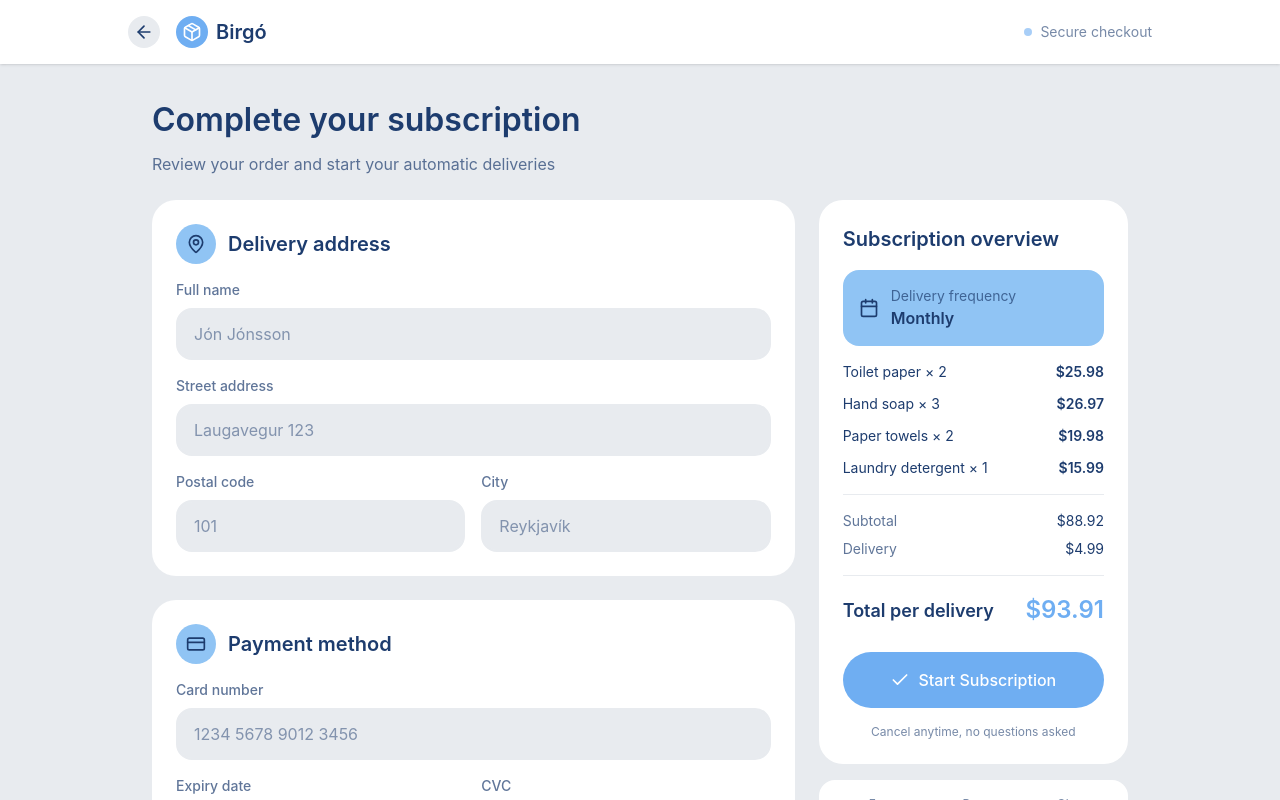
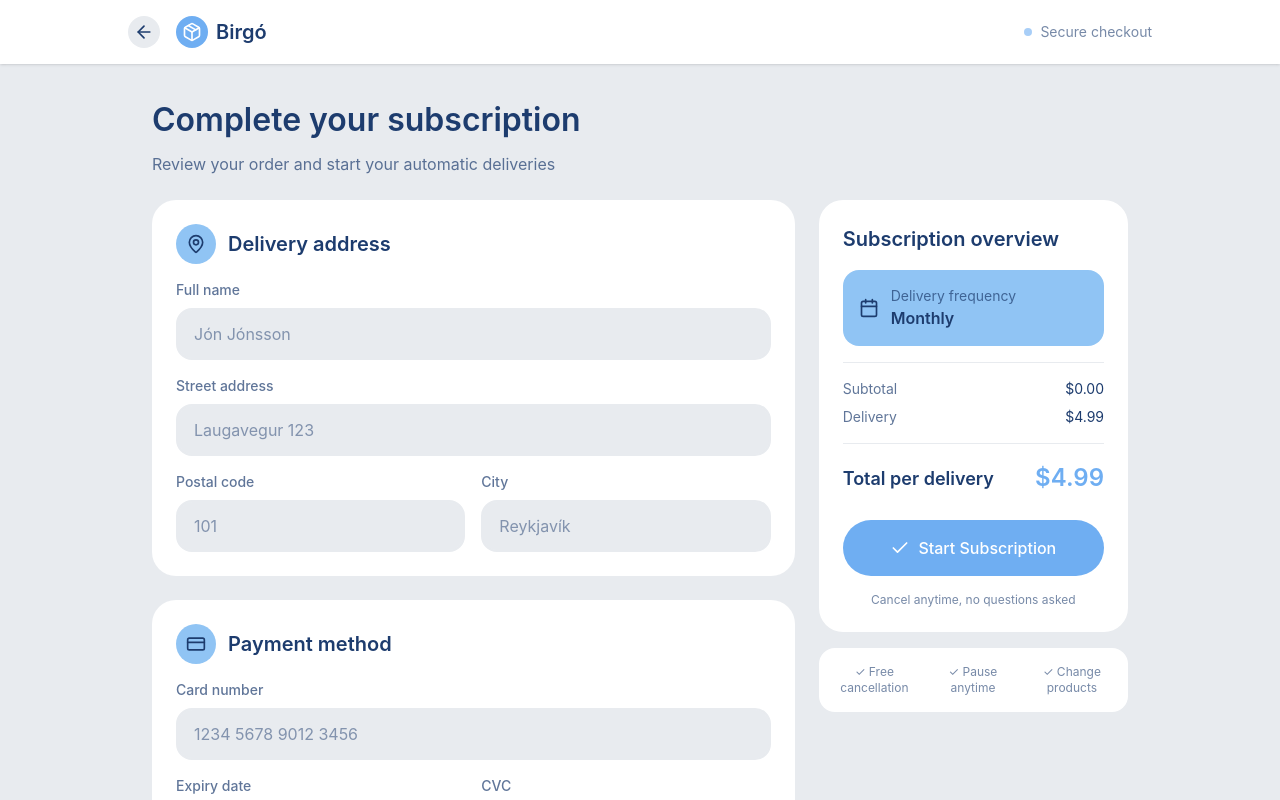
Before and after one commit to herdisheida/Birgo, a React (Vite) app: page /checkout in a window 1280 px wide. Shown: the top 800 px of the page. Built offline with nearby package versions, Linux system fonts and the light colour scheme.

Commit message:
info persists

```diff
--- a/package.json
+++ b/package.json
@@ -36,8 +36,8 @@
     "@radix-ui/react-slot": "1.1.2",
     "@radix-ui/react-switch": "1.1.3",
     "@radix-ui/react-tabs": "1.1.3",
+    "@radix-ui/react-toggle": "1.1.2",
     "@radix-ui/react-toggle-group": "1.1.2",
-    "@radix-ui/react-toggle": "1.1.2",
     "@radix-ui/react-tooltip": "1.1.8",
     "canvas-confetti": "1.9.4",
     "class-variance-authority": "0.7.1",
@@ -62,7 +62,9 @@
     "sonner": "2.0.3",
     "tailwind-merge": "3.2.0",
     "tw-animate-css": "1.3.8",
-    "vaul": "1.1.2"
+    "vaul": "1.1.2",
+    "zod": "^4.4.1",
+    "zustand": "^5.0.12"
   },
   "devDependencies": {
     "@tailwindcss/vite": "4.1.12",
--- a/src/app/components/ProductSelection.tsx
+++ b/src/app/components/ProductSelection.tsx
@@ -1,5 +1,6 @@
 import { Package, Minus, Plus, X, ShoppingBag, Sparkles, Wind, Droplets, Trash2, Zap, ArrowLeft } from 'lucide-react';
 import { useState } from 'react';
+import { useSubscriptionStore } from '../store/subscriptionStore';
 
 interface Product {
   id: string;
@@ -25,37 +26,29 @@ interface ProductSelectionProps {
 }
 
 export function ProductSelection({ onBack, onContinue }: ProductSelectionProps) {
-  const [selectedItems, setSelectedItems] = useState<Record<string, number>>({});
+  const { selectedProducts, addProduct, updateProductQuantity, removeProduct } = useSubscriptionStore();
   const [sidebarOpen, setSidebarOpen] = useState(false);
 
   const addItem = (productId: string) => {
-    setSelectedItems(prev => ({
-      ...prev,
-      [productId]: 1
-    }));
+    const product = products.find(p => p.id === productId);
+    if (product) {
+      addProduct({
+        id: product.id,
+        name: product.name,
+        quantity: 1,
+        price: Math.random() * 10 + 5, // Mock price for now
+      });
+    }
   };
 
   const updateQuantity = (productId: string, delta: number) => {
-    setSelectedItems(prev => {
-      const current = prev[productId] || 0;
-      const newQuantity = current + delta;
-      if (newQuantity <= 0) {
-        const { [productId]: _, ...rest } = prev;
-        return rest;
-      }
-      return { ...prev, [productId]: newQuantity };
-    });
+    const current = selectedProducts[productId]?.quantity || 0;
+    const newQuantity = current + delta;
+    updateProductQuantity(productId, newQuantity);
   };
 
-  const removeItem = (productId: string) => {
-    setSelectedItems(prev => {
-      const { [productId]: _, ...rest } = prev;
-      return rest;
-    });
-  };
-
-  const selectedCount = Object.keys(selectedItems).length;
-  const totalItems = Object.values(selectedItems).reduce((sum, qty) => sum + qty, 0);
+  const selectedCount = Object.keys(selectedProducts).length;
+  const totalItems = Object.values(selectedProducts).reduce((sum, item) => sum + item.quantity, 0);
 
   return (
     <div className="min-h-screen" style={{ backgroundColor: '#E8EBEF' }}>
@@ -107,7 +100,7 @@ export function ProductSelection({ onBack, onContinue }: ProductSelectionProps)
           {/* Product Grid */}
           <div className="grid grid-cols-2 md:grid-cols-3 gap-4">
             {products.map((product) => {
-              const quantity = selectedItems[product.id] || 0;
+              const quantity = selectedProducts[product.id]?.quantity || 0;
               const isAdded = quantity > 0;
 
               return (
@@ -173,7 +166,7 @@ export function ProductSelection({ onBack, onContinue }: ProductSelectionProps)
             ) : (
               <>
                 <div className="space-y-3 mb-6 max-h-96 overflow-y-auto">
-                  {Object.entries(selectedItems).map(([productId, quantity]) => {
+                  {Object.entries(selectedProducts).map(([productId, item]) => {
                     const product = products.find(p => p.id === productId);
                     if (!product) return null;
 
@@ -192,12 +185,12 @@ export function ProductSelection({ onBack, onContinue }: ProductSelectionProps)
                               {product.name}
                             </p>
                             <p className="text-xs" style={{ color: '#1D3C6E', opacity: '0.6' }}>
-                              Qty: {quantity}
+                              Qty: {item.quantity}
                             </p>
                           </div>
                         </div>
                         <button
-                          onClick={() => removeItem(productId)}
+                          onClick={() => removeProduct(productId)}
                           className="w-6 h-6 rounded-full flex items-center justify-center hover:scale-110 transition-transform"
                           style={{ backgroundColor: '#1D3C6E' }}
                         >
@@ -259,7 +252,7 @@ export function ProductSelection({ onBack, onContinue }: ProductSelectionProps)
             ) : (
               <>
                 <div className="space-y-3 mb-6">
-                  {Object.entries(selectedItems).map(([productId, quantity]) => {
+                  {Object.entries(selectedProducts).map(([productId, item]) => {
                     const product = products.find(p => p.id === productId);
                     if (!product) return null;
 
@@ -278,12 +271,12 @@ export function ProductSelection({ onBack, onContinue }: ProductSelectionProps)
                               {product.name}
                             </p>
                             <p className="text-xs" style={{ color: '#1D3C6E', opacity: '0.6' }}>
-                              Qty: {quantity}
+                              Qty: {item.quantity}
                             </p>
                           </div>
                         </div>
                         <button
-                          onClick={() => removeItem(productId)}
+                          onClick={() => removeProduct(productId)}
                           className="w-6 h-6 rounded-full flex items-center justify-center"
                           style={{ backgroundColor: '#1D3C6E' }}
                         >
--- a/src/app/components/SubscriptionSettings.tsx
+++ b/src/app/components/SubscriptionSettings.tsx
@@ -1,18 +1,6 @@
 import { Package, ArrowLeft, Calendar, TrendingUp, Edit2, Check } from 'lucide-react';
-import { useState } from 'react';
-
-interface Product {
-  id: string;
-  name: string;
-  usage: number;
-}
-
-const initialProducts: Product[] = [
-  { id: '1', name: 'Toilet paper', usage: 70 },
-  { id: '2', name: 'Hand soap', usage: 50 },
-  { id: '3', name: 'Paper towels', usage: 60 },
-  { id: '4', name: 'Laundry detergent', usage: 40 },
-];
+import { useState, useEffect } from 'react';
+import { useSubscriptionStore } from '../store/subscriptionStore';
 
 interface SubscriptionSettingsProps {
   onBack?: () => void;
@@ -20,22 +8,28 @@ interface SubscriptionSettingsProps {
 }
 
 export function SubscriptionSettings({ onBack, onSave }: SubscriptionSettingsProps) {
-  const [frequency, setFrequency] = useState<'weekly' | 'monthly' | 'custom'>('monthly');
-  const [customDays, setCustomDays] = useState(30);
-  const [products, setProducts] = useState<Product[]>(initialProducts);
+  const {
+    selectedProducts,
+    subscriptionSettings,
+    setSubscriptionSettings,
+    updateProductUsage,
+    removeProduct,
+  } = useSubscriptionStore();
+
   const [isSaved, setIsSaved] = useState(false);
 
-  const updateUsage = (productId: string, newUsage: number) => {
-    setProducts(prev =>
-      prev.map(p => p.id === productId ? { ...p, usage: newUsage } : p)
-    );
-    setIsSaved(false);
-  };
+  // Initialize product usage from selected products if not already set
+  useEffect(() => {
+    const selectedProductIds = Object.keys(selectedProducts);
+    const existingUsageIds = subscriptionSettings.productUsage.map(p => p.id);
 
-  const removeProduct = (productId: string) => {
-    setProducts(prev => prev.filter(p => p.id !== productId));
-    setIsSaved(false);
-  };
+    selectedProductIds.forEach(id => {
+      if (!existingUsageIds.includes(id)) {
+        const product = selectedProducts[id];
+        updateProductUsage(id, 50); // Default to 50% usage
+      }
+    });
+  }, [selectedProducts]);
 
   const handleSave = () => {
     setIsSaved(true);
@@ -46,7 +40,9 @@ export function SubscriptionSettings({ onBack, onSave }: SubscriptionSettingsPro
   };
 
   const getNextDeliveryDate = () => {
-    const days = frequency === 'weekly' ? 7 : frequency === 'monthly' ? 30 : customDays;
+    const days = subscriptionSettings.frequency === 'weekly' ? 7 :
+                 subscriptionSettings.frequency === 'monthly' ? 30 :
+                 subscriptionSettings.customDays || 30;
     const date = new Date();
     date.setDate(date.getDate() + days);
     return date.toLocaleDateString('en-US', { month: 'long', day: 'numeric', year: 'numeric' });
@@ -57,6 +53,8 @@ export function SubscriptionSettings({ onBack, onSave }: SubscriptionSettingsPro
     if (usage < 70) return 'Medium';
     return 'High';
   };
+
+  const products = subscriptionSettings.productUsage;
 
   return (
     <div className="min-h-screen" style={{ backgroundColor: '#E8EBEF' }}>
@@ -122,12 +120,12 @@ export function SubscriptionSettings({ onBack, onSave }: SubscriptionSettingsPro
               {(['weekly', 'monthly', 'custom'] as const).map((freq) => (
                 <button
                   key={freq}
-                  onClick={() => setFrequency(freq)}
+                  onClick={() => setSubscriptionSettings({ frequency: freq })}
                   className="py-3 px-4 rounded-2xl transition-all hover:scale-105"
                   style={{
-                    backgroundColor: frequency === freq ? '#6FAEF2' : '#E8EBEF',
-                    color: frequency === freq ? 'white' : '#1D3C6E',
-                    fontWeight: frequency === freq ? '600' : '500'
+                    backgroundColor: subscriptionSettings.frequency === freq ? '#6FAEF2' : '#E8EBEF',
+                    color: subscriptionSettings.frequency === freq ? 'white' : '#1D3C6E',
+                    fontWeight: subscriptionSettings.frequency === freq ? '600' : '500'
                   }}
                 >
                   {freq.charAt(0).toUpperCase() + freq.slice(1)}
@@ -135,23 +133,22 @@ export function SubscriptionSettings({ onBack, onSave }: SubscriptionSettingsPro
               ))}
             </div>
 
-            {frequency === 'custom' && (
+            {subscriptionSettings.frequency === 'custom' && (
               <div className="mt-4">
                 <label className="block mb-2 text-sm" style={{ color: '#1D3C6E', opacity: '0.7' }}>
-                  Every {customDays} days
+                  Every {subscriptionSettings.customDays || 30} days
                 </label>
                 <input
                   type="range"
                   min="7"
                   max="90"
-                  value={customDays}
+                  value={subscriptionSettings.customDays || 30}
                   onChange={(e) => {
-                    setCustomDays(Number(e.target.value));
-                    setIsSaved(false);
+                    setSubscriptionSettings({ customDays: Number(e.target.value) });
                   }}
                   className="w-full h-2 rounded-full appearance-none cursor-pointer"
                   style={{
-                    background: `linear-gradient(to right, #6FAEF2 0%, #6FAEF2 ${((customDays - 7) / 83) * 100}%, #E8EBEF ${((customDays - 7) / 83) * 100}%, #E8EBEF 100%)`
+                    background: `linear-gradient(to right, #6FAEF2 0%, #6FAEF2 ${(((subscriptionSettings.customDays || 30) - 7) / 83) * 100}%, #E8EBEF ${(((subscriptionSettings.customDays || 30) - 7) / 83) * 100}%, #E8EBEF 100%)`
                   }}
                 />
                 <div className="flex justify-between text-xs mt-1" style={{ color: '#1D3C6E', opacity: '0.5' }}>
--- a/src/app/pages/Checkout.tsx
+++ b/src/app/pages/Checkout.tsx
@@ -8,25 +8,33 @@ import {
 } from "lucide-react";
 import { useState } from "react";
 import { useNavigate } from "react-router";
+import { useSubscriptionStore } from "../store/subscriptionStore";
 
 export function Checkout() {
   const navigate = useNavigate();
-  const [deliveryFrequency] = useState("Monthly");
+  const {
+    selectedProducts,
+    subscriptionSettings,
+    deliveryAddress,
+    setDeliveryAddress,
+    paymentMethod,
+    setPaymentMethod,
+  } = useSubscriptionStore();
+
   const [isProcessing, setIsProcessing] = useState(false);
 
-  const orderItems = [
-    { name: "Toilet paper", quantity: 2, price: 12.99 },
-    { name: "Hand soap", quantity: 3, price: 8.99 },
-    { name: "Paper towels", quantity: 2, price: 9.99 },
-    { name: "Laundry detergent", quantity: 1, price: 15.99 },
-  ];
+  const orderItems = Object.values(selectedProducts);
 
   const subtotal = orderItems.reduce(
-    (sum, item) => sum + item.price * item.quantity,
+    (sum, item) => sum + (item.price || 0) * item.quantity,
     0,
   );
   const delivery = 4.99;
   const total = subtotal + delivery;
+
+  const deliveryFrequency = subscriptionSettings.frequency === 'weekly' ? 'Weekly' :
+                            subscriptionSettings.frequency === 'monthly' ? 'Monthly' :
+                            `Every ${subscriptionSettings.customDays || 30} days`;
 
   const handleStartSubscription = () => {
     setIsProcessing(true);
@@ -138,6 +146,8 @@ export function Checkout() {
                   <input
                     type="text"
                     placeholder="Jón Jónsson"
+                    value={deliveryAddress.fullName || ''}
+                    onChange={(e) => setDeliveryAddress({ fullName: e.target.value })}
                     className="w-full px-4 py-3 rounded-2xl border-2 outline-none focus:border-opacity-100 transition-colors"
                     style={{
                       backgroundColor: "#E8EBEF",
@@ -157,6 +167,8 @@ export function Checkout() {
                   <input
                     type="text"
                     placeholder="Laugavegur 123"
+                    value={deliveryAddress.street || ''}
+                    onChange={(e) => setDeliveryAddress({ street: e.target.value })}
                     className="w-full px-4 py-3 rounded-2xl border-2 outline-none focus:border-opacity-100 transition-colors"
                     style={{
                       backgroundColor: "#E8EBEF",
@@ -180,6 +192,8 @@ export function Checkout() {
                     <input
                       type="text"
                       placeholder="101"
+                      value={deliveryAddress.postalCode || ''}
+                      onChange={(e) => setDeliveryAddress({ postalCode: e.target.value })}
                       className="w-full px-4 py-3 rounded-2xl border-2 outline-none focus:border-opacity-100 transition-colors"
                       style={{
                         backgroundColor: "#E8EBEF",
@@ -201,6 +215,8 @@ export function Checkout() {
                     <input
                       type="text"
                       placeholder="Reykjavík"
+                      value={deliveryAddress.city || ''}
+                      onChange={(e) => setDeliveryAddress({ city: e.target.value })}
                       className="w-full px-4 py-3 rounded-2xl border-2 outline-none focus:border-opacity-100 transition-colors"
                       style={{
                         backgroundColor: "#E8EBEF",
@@ -247,6 +263,8 @@ export function Checkout() {
                   <input
                     type="text"
                     placeholder="1234 5678 9012 3456"
+                    value={paymentMethod.cardNumber || ''}
+                    onChange={(e) => setPaymentMethod({ cardNumber: e.target.value })}
                     className="w-full px-4 py-3 rounded-2xl border-2 outline-none focus:border-opacity-100 transition-colors"
                     style={{
                       backgroundColor: "#E8EBEF",
@@ -270,6 +288,8 @@ export function Checkout() {
                     <input
                       type="text"
                       placeholder="MM/YY"
+                      value={paymentMethod.expiryDate || ''}
+                      onChange={(e) => setPaymentMethod({ expiryDate: e.target.value })}
                       className="w-full px-4 py-3 rounded-2xl border-2 outline-none focus:border-opacity-100 transition-colors"
                       style={{
                         backgroundColor: "#E8EBEF",
@@ -291,6 +311,8 @@ export function Checkout() {
                     <input
                       type="text"
                       placeholder="123"
+                      value={paymentMethod.cvc || ''}
+                      onChange={(e) => setPaymentMethod({ cvc: e.target.value })}
                       className="w-full px-4 py-3 rounded-2xl border-2 outline-none focus:border-opacity-100 transition-colors"
                       style={{
                         backgroundColor: "#E8EBEF",
--- /dev/null
+++ b/src/app/store/subscriptionStore.ts
@@ -0,0 +1,204 @@
+import { create } from 'zustand';
+import { persist } from 'zustand/middleware';
+import { z } from 'zod';
+
+// Zod Schemas
+export const customerInputSchema = z.object({
+  householdSize: z.string().optional(),
+  householdType: z.string().optional(),
+  productPreferences: z.array(z.string()),
+  usageFrequency: z.string().optional(),
+});
+
+export const productItemSchema = z.object({
+  id: z.string(),
+  name: z.string(),
+  quantity: z.number().min(1),
+  price: z.number().optional(),
+});
+
+export const productUsageSchema = z.object({
+  id: z.string(),
+  name: z.string(),
+  usage: z.number().min(0).max(100),
+});
+
+export const subscriptionSettingsSchema = z.object({
+  frequency: z.enum(['weekly', 'monthly', 'custom']),
+  customDays: z.number().min(7).max(90).optional(),
+  productUsage: z.array(productUsageSchema),
+});
+
+export const deliveryAddressSchema = z.object({
+  fullName: z.string().optional(),
+  street: z.string().optional(),
+  postalCode: z.string().optional(),
+  city: z.string().optional(),
+});
+
+export const paymentMethodSchema = z.object({
+  cardNumber: z.string().optional(),
+  expiryDate: z.string().optional(),
+  cvc: z.string().optional(),
+});
+
+// Types
+export type CustomerInput = z.infer<typeof customerInputSchema>;
+export type ProductItem = z.infer<typeof productItemSchema>;
+export type ProductUsage = z.infer<typeof productUsageSchema>;
+export type SubscriptionSettings = z.infer<typeof subscriptionSettingsSchema>;
+export type DeliveryAddress = z.infer<typeof deliveryAddressSchema>;
+export type PaymentMethod = z.infer<typeof paymentMethodSchema>;
+
+interface SubscriptionStore {
+  // Customer Input
+  customerInput: CustomerInput;
+  setCustomerInput: (input: Partial<CustomerInput>) => void;
+
+  // Selected Products
+  selectedProducts: Record<string, ProductItem>;
+  addProduct: (product: ProductItem) => void;
+  updateProductQuantity: (productId: string, quantity: number) => void;
+  removeProduct: (productId: string) => void;
+
+  // Subscription Settings
+  subscriptionSettings: SubscriptionSettings;
+  setSubscriptionSettings: (settings: Partial<SubscriptionSettings>) => void;
+  updateProductUsage: (productId: string, usage: number) => void;
+
+  // Checkout
+  deliveryAddress: DeliveryAddress;
+  setDeliveryAddress: (address: Partial<DeliveryAddress>) => void;
+
+  paymentMethod: PaymentMethod;
+  setPaymentMethod: (payment: Partial<PaymentMethod>) => void;
+
+  // Utility
+  reset: () => void;
+}
+
+const initialState = {
+  customerInput: {
+    householdSize: undefined,
+    householdType: undefined,
+    productPreferences: [],
+    usageFrequency: undefined,
+  },
+  selectedProducts: {},
+  subscriptionSettings: {
+    frequency: 'monthly' as const,
+    customDays: 30,
+    productUsage: [],
+  },
+  deliveryAddress: {
+    fullName: undefined,
+    street: undefined,
+    postalCode: undefined,
+    city: undefined,
+  },
+  paymentMethod: {
+    cardNumber: undefined,
+    expiryDate: undefined,
+    cvc: undefined,
+  },
+};
+
+export const useSubscriptionStore = create<SubscriptionStore>()(
+  persist(
+    (set) => ({
+      ...initialState,
+
+      // Customer Input
+      setCustomerInput: (input) =>
+        set((state) => ({
+          customerInput: { ...state.customerInput, ...input },
+        })),
+
+      // Selected Products
+      addProduct: (product) =>
+        set((state) => ({
+          selectedProducts: {
+            ...state.selectedProducts,
+            [product.id]: product,
+          },
+        })),
+
+      updateProductQuantity: (productId, quantity) =>
+        set((state) => {
+          if (quantity <= 0) {
+            const { [productId]: _, ...rest } = state.selectedProducts;
+            return { selectedProducts: rest };
+          }
+          return {
+            selectedProducts: {
+              ...state.selectedProducts,
+              [productId]: {
+                ...state.selectedProducts[productId],
+                quantity,
+              },
+            },
+          };
+        }),
+
+      removeProduct: (productId) =>
+        set((state) => {
+          const { [productId]: _, ...rest } = state.selectedProducts;
+          return { selectedProducts: rest };
+        }),
+
+      // Subscription Settings
+      setSubscriptionSettings: (settings) =>
+        set((state) => ({
+          subscriptionSettings: { ...state.subscriptionSettings, ...settings },
+        })),
+
+      updateProductUsage: (productId, usage) =>
+        set((state) => {
+          const existingUsage = state.subscriptionSettings.productUsage.find(
+            (p) => p.id === productId
+          );
+
+          if (existingUsage) {
+            return {
+              subscriptionSettings: {
+                ...state.subscriptionSettings,
+                productUsage: state.subscriptionSettings.productUsage.map((p) =>
+                  p.id === productId ? { ...p, usage } : p
+                ),
+              },
+            };
+          } else {
+            const product = state.selectedProducts[productId];
+            if (!product) return state;
+
+            return {
+              subscriptionSettings: {
+                ...state.subscriptionSettings,
+                productUsage: [
+                  ...state.subscriptionSettings.productUsage,
+                  { id: productId, name: product.name, usage },
+                ],
+              },
+            };
+          }
+        }),
+
+      // Checkout
+      setDeliveryAddress: (address) =>
+        set((state) => ({
+          deliveryAddress: { ...state.deliveryAddress, ...address },
+        })),
+
+      setPaymentMethod: (payment) =>
+        set((state) => ({
+          paymentMethod: { ...state.paymentMethod, ...payment },
+        })),
+
+      // Utility
+      reset: () => set(initialState),
+    }),
+    {
+      name: 'birgo-subscription-storage',
+    }
+  )
+);
```
Also changed, not shown: src/app/pages/CustomerInput.tsx (+24 -30 lines).
